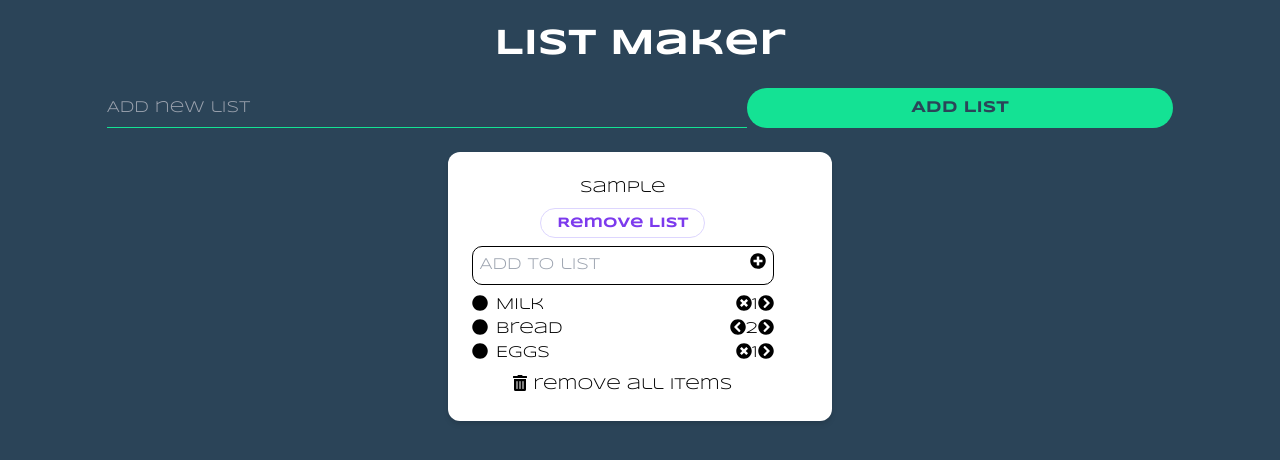
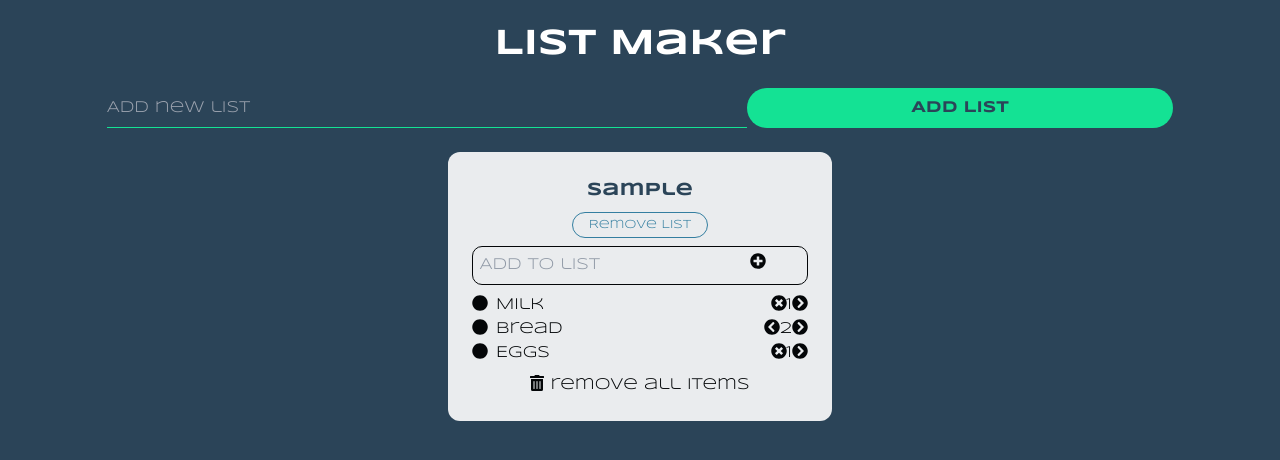
Before and after one commit to robertgbaptista/grocery-list, a React (Create React App) app: page / in a window 1280 px wide. Both pictures are taken after typing "Sample" into the empty fields and a click on the button "Add List". Shown: the top 460 px of the page. Built offline with nearby package versions, Linux system fonts and the light colour scheme.

Commit message:
More Styling to the List Component

```diff
--- a/src/Components/List.js
+++ b/src/Components/List.js
@@ -47,11 +47,12 @@ function List(props) {
     }
 
     return (
-        <div className="mt-6 w-5/6 p-6 max-w-sm mx-auto bg-white rounded-xl shadow-md flex items-center space-x-4">
+        <div className="mt-6 w-5/6 p-6 max-w-sm mx-auto bg-white opacity-90 rounded-xl">
             <div className="flex-shrink-0">
-                <h3 className="text-l font-medium text-black">{props.listName}</h3>
+                <h3 className="text-lg font-bold text-primary">{props.listName}</h3>
 
-                <button onClick={() => props.removeList(props.listName)} className="m-2 px-4 py-1 text-sm text-purple-600 font-semibold rounded-full border border-purple-200 hover:text-white hover:bg-purple-600 hover:border-transparent focus:outline-none focus:ring-2 focus:ring-purple-600 focus:ring-offset-2">
+                <button onClick={() => props.removeList(props.listName)} className="m-2 px-4 py-1 text-xs text-secondary rounded-full border border-secondary
+                 hover:text-white hover:bg-secondary hover:border-transparent">
                     Remove List
                 </button>
 
```
